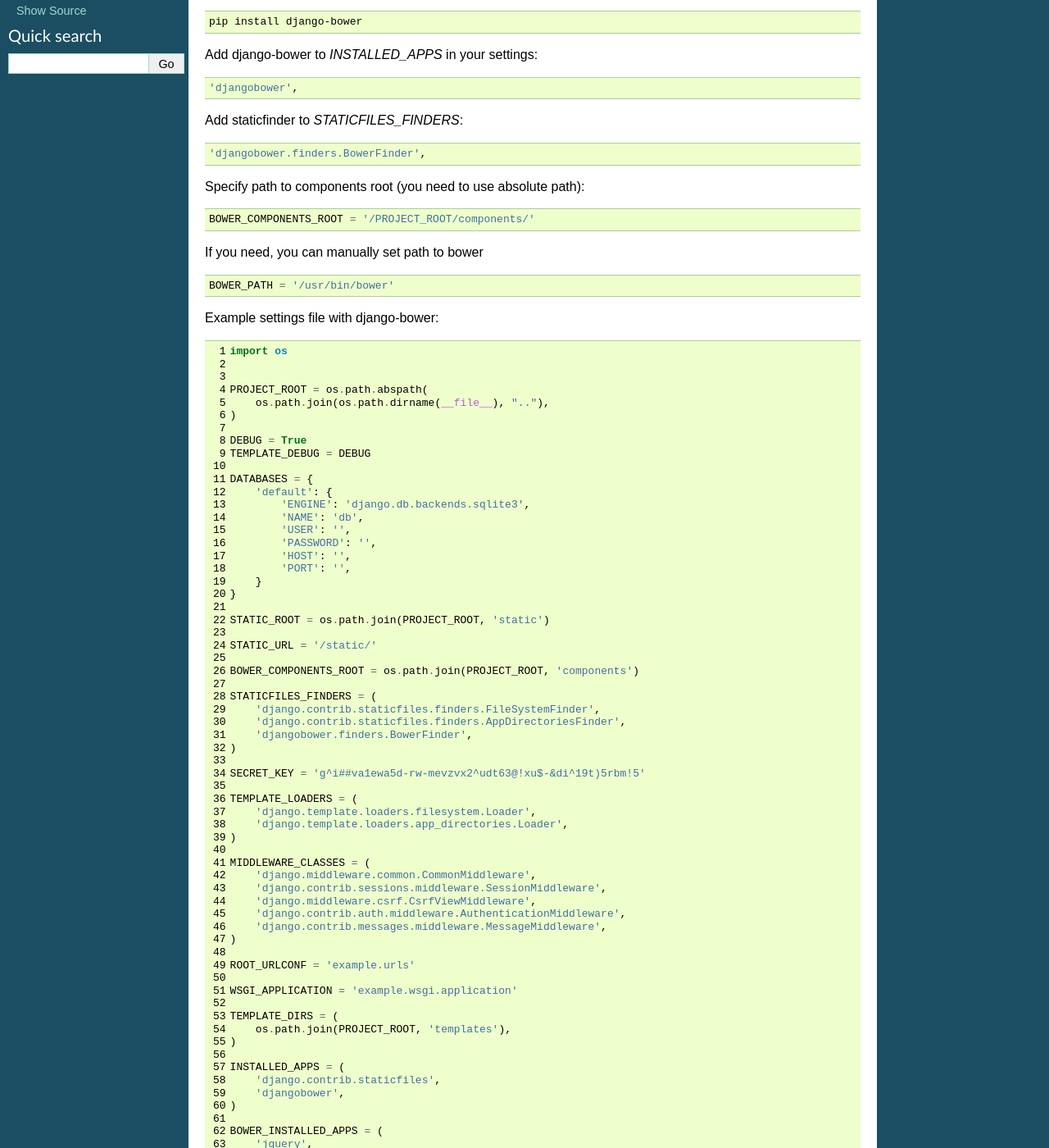
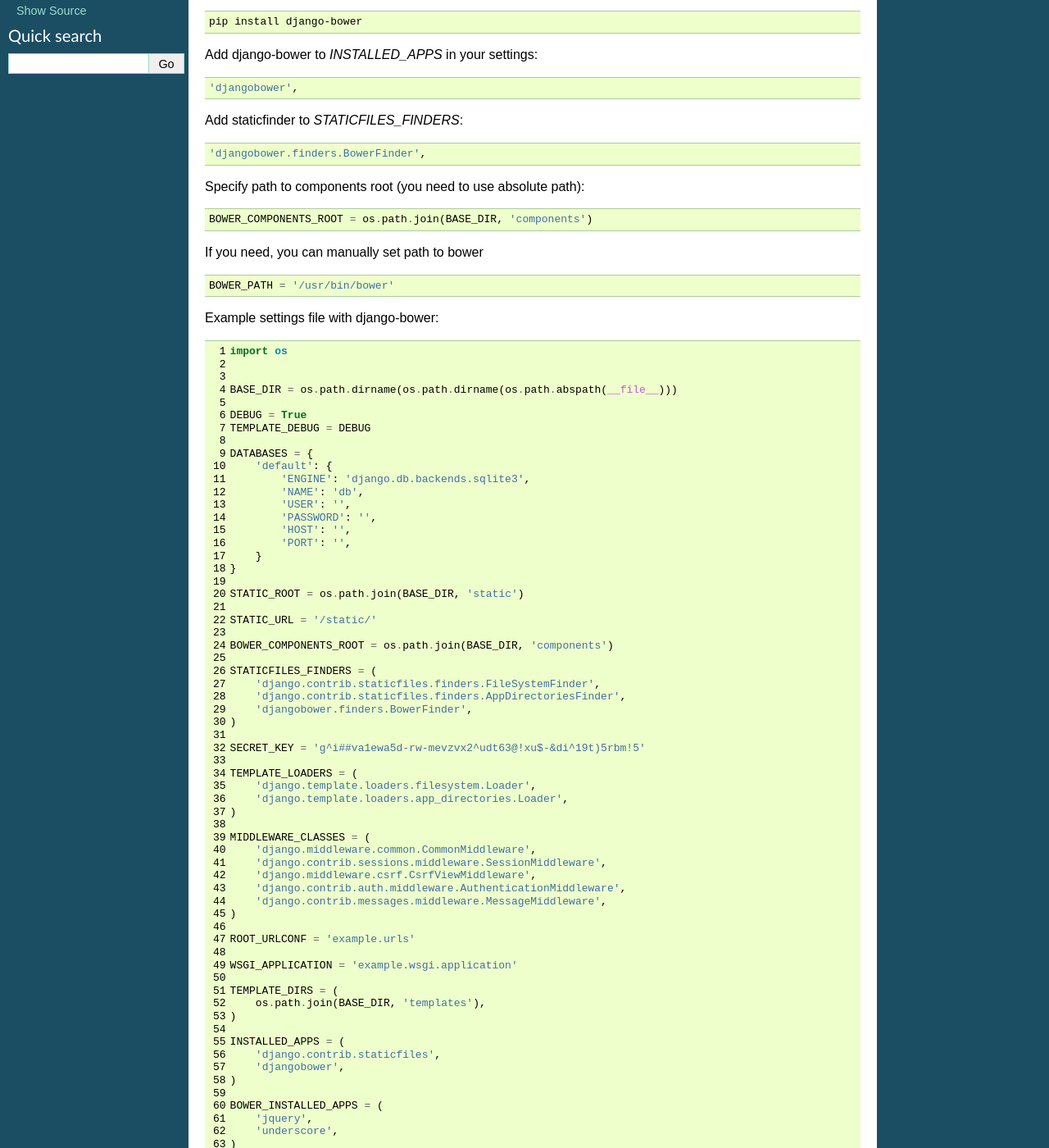
Before and after one commit to nvbn/django-bower, a Sphinx documentation site: the page built from docs/installation.rst, in a window 1280 px wide and 1400 px high, scrolled down 196 px. Shown: the whole window at 82% size. Built offline with Sphinx 7.4.7, drawn with Linux system fonts in a browser that asks for light colours.

Commit message:
Replace PROJECT_ROOT with BASE_DIR

```diff
--- a/docs/installation.rst
+++ b/docs/installation.rst
@@ -30,7 +30,7 @@
 
 .. code-block:: python
 
-    BOWER_COMPONENTS_ROOT = '/PROJECT_ROOT/components/'
+    BOWER_COMPONENTS_ROOT = os.path.join(BASE_DIR, 'components')
 
 If you need, you can manually set path to bower
 
@@ -46,9 +46,7 @@
     import os
 
 
-    PROJECT_ROOT = os.path.abspath(
-        os.path.join(os.path.dirname(__file__), ".."),
-    )
+    BASE_DIR = os.path.dirname(os.path.dirname(os.path.abspath(__file__)))
 
     DEBUG = True
     TEMPLATE_DEBUG = DEBUG
@@ -64,11 +62,11 @@
         }
     }
 
-    STATIC_ROOT = os.path.join(PROJECT_ROOT, 'static')
+    STATIC_ROOT = os.path.join(BASE_DIR, 'static')
 
     STATIC_URL = '/static/'
 
-    BOWER_COMPONENTS_ROOT = os.path.join(PROJECT_ROOT, 'components')
+    BOWER_COMPONENTS_ROOT = os.path.join(BASE_DIR, 'components')
 
     STATICFILES_FINDERS = (
         'django.contrib.staticfiles.finders.FileSystemFinder',
@@ -96,7 +94,7 @@
     WSGI_APPLICATION = 'example.wsgi.application'
 
     TEMPLATE_DIRS = (
-        os.path.join(PROJECT_ROOT, 'templates'),
+        os.path.join(BASE_DIR, 'templates'),
     )
 
     INSTALLED_APPS = (
```
